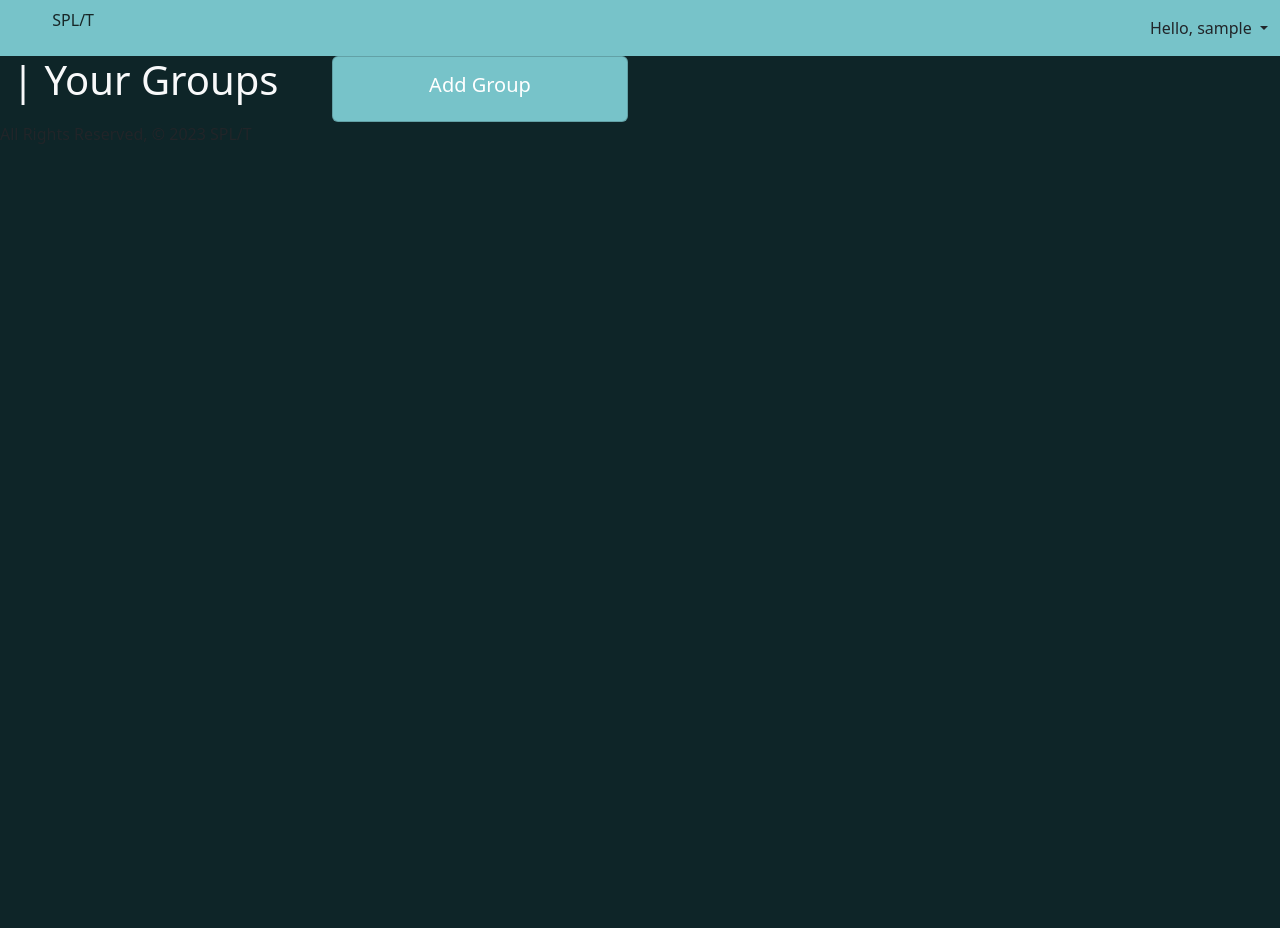
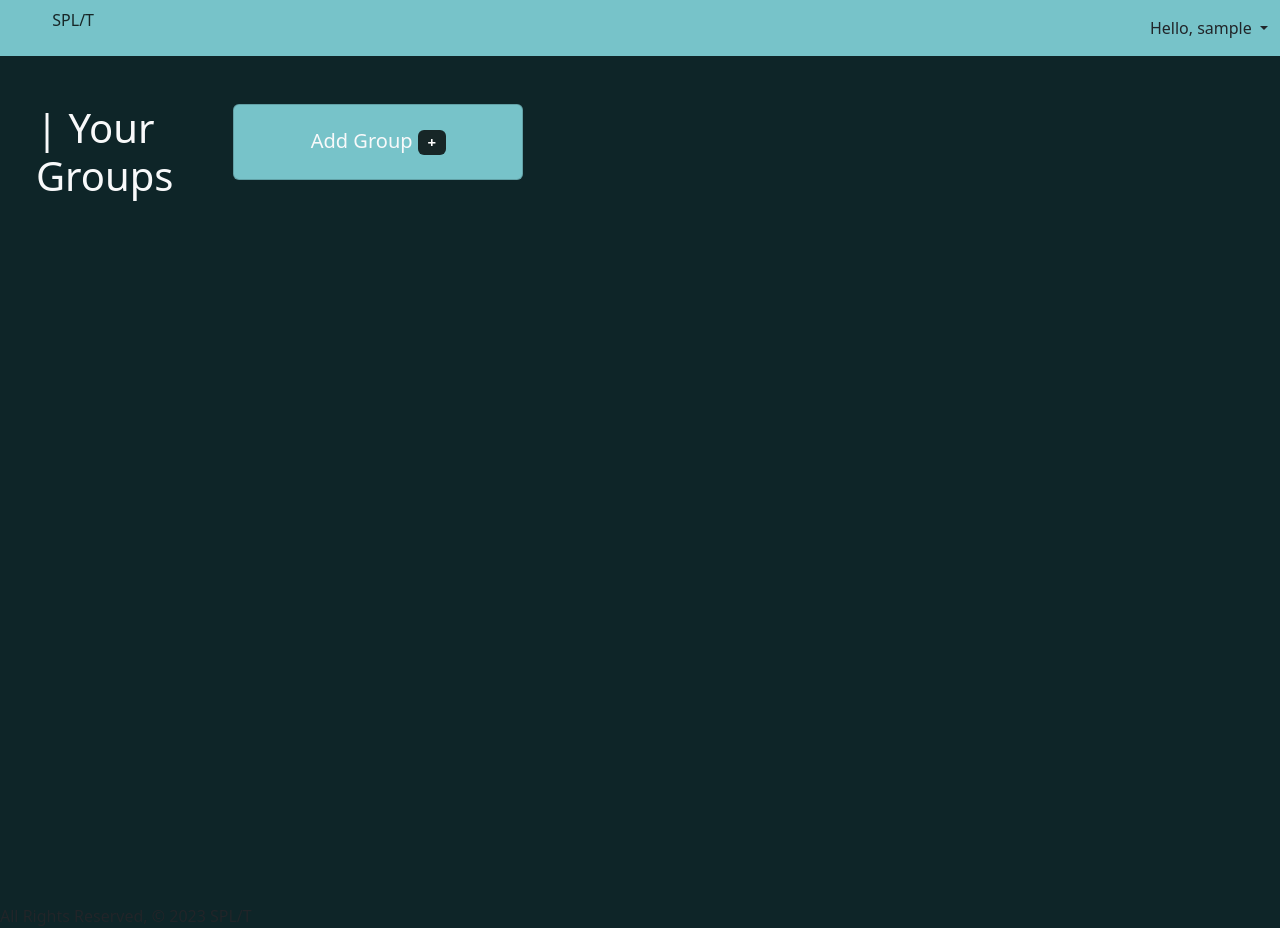
Before and after one commit to shelbyyy16/Capstone-Project, a Django app: page /groups/ in a window 1280 px wide. Before the commit the page ends 144 px from the top, so only its background shows below. Run offline with Django 5.2, Linux system fonts and the light colour scheme; the visitor is signed in with stand-in values (Sample User, id 1); data that the repository does not hold is empty.

Commit message:
css to groups_index page

```diff
--- a/main_app/static/css/style.css
+++ b/main_app/static/css/style.css
@@ -32,9 +32,3 @@ a {
     display: flex;
     flex-direction: column;
   }
-
-main {
-  display: flex;
-  justify-content: center;
-  align-items: center;
-}
--- a/main_app/templates/groups/groups_index.html
+++ b/main_app/templates/groups/groups_index.html
@@ -1,9 +1,8 @@
 {% extends 'base.html' %}
 {% block content %}
-  <div class="container-fluid">
+  <div class="container-fluid px-4 mt-5 " style="min-height: 100vh">
     <div class="row">
-
-      <div class="col-md-3">
+      <div class="col-md-2 px-4">
         <h1 class="text-light">| Your Groups</h1>
       </div>
 
@@ -31,7 +30,7 @@
             <div class="card text-center custom-card-color d-flex flex-column h-100">
               <div class="card-body">
                 <h5 class="card-title">
-                  <a href="{% url 'create_group' %}">Add Group</a>
+                  <h5 class="text-light">Add Group <span class="badge" style="background-color: #172627;"><a href="{% url 'create_group' %}">+</a></span></h5>
                 </h5>
               </div>
             </div>
```
